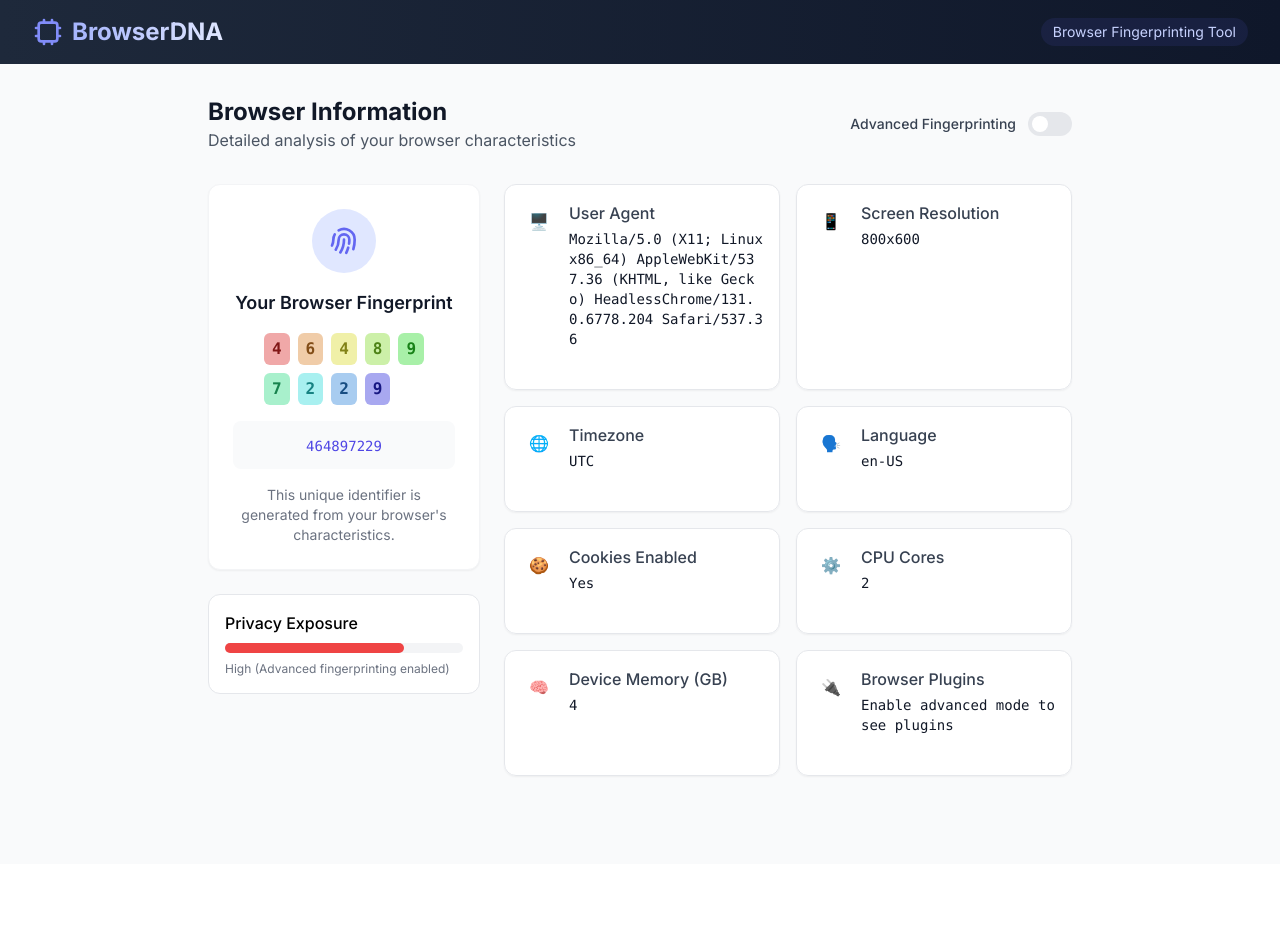
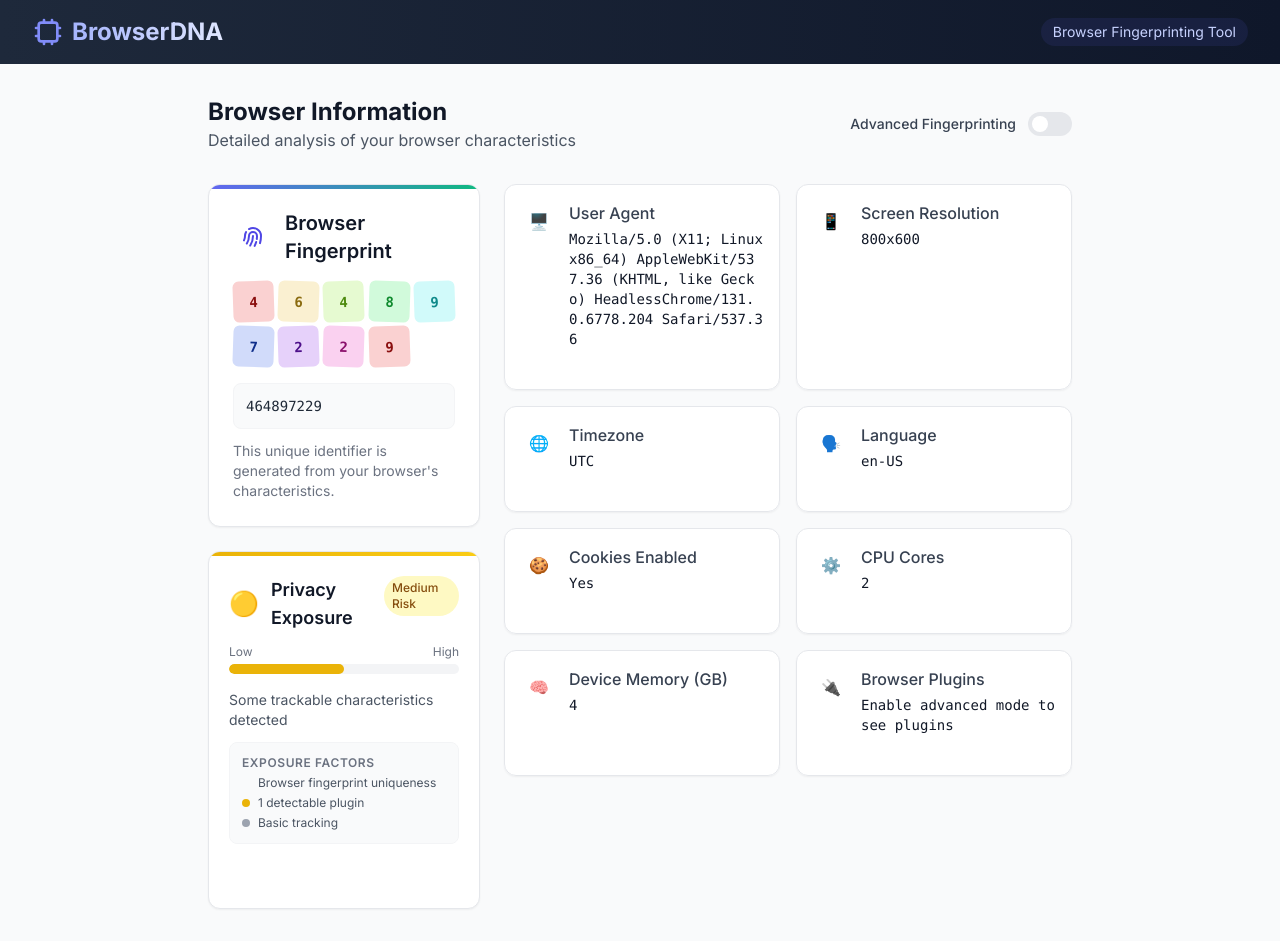
Before and after one commit to Mayaar-Irshad/BrowserDNA, a React (Create React App) app: page / in a window 1280 px wide. Before the commit the page ends 864 px from the top, so only its background shows below. Built offline with nearby package versions, Linux system fonts and the light colour scheme.

Commit message:
refined styling the components

```diff
--- a/src/components/FingerprintDisplay.jsx
+++ b/src/components/FingerprintDisplay.jsx
@@ -1,24 +1,66 @@
 const FingerprintDisplay = ({ fingerprint }) => {
+  const handleCopyFingerprint = () => {
+    navigator.clipboard.writeText(fingerprint);
+  };
+
   return (
-    <div className="bg-white rounded-xl shadow-sm border border-gray-100 p-6">
-      <div className="text-center">
-        <div className="w-16 h-16 bg-indigo-100 rounded-full flex items-center justify-center mx-auto mb-4">
-          <svg className="w-8 h-8 text-indigo-500" fill="none" stroke="currentColor" viewBox="0 0 24 24">
+    <div className="
+      bg-white rounded-xl border border-gray-200
+      shadow-sm hover:shadow-md
+      transition-all duration-300 ease-in-out
+      overflow-hidden
+      group
+      relative
+    ">
+      {/* Gradient accent bar */}
+      <div className="absolute top-0 left-0 right-0 h-1 bg-gradient-to-r from-primary-500 to-secondary-500"></div>
+
+      <div className="p-6">
+        {/* Header with icon */}
+        <div className="flex items-center justify-between mb-4">
+          <div className="flex items-center gap-3">
+            <div className="bg-primary-100 p-2 rounded-lg">
+              <svg className="w-6 h-6 text-primary-600" fill="none" stroke="currentColor" viewBox="0 0 24 24">
                 <path strokeLinecap="round" strokeLinejoin="round" strokeWidth="2" d="M12 11c0 3.517-1.009 6.799-2.753 9.571m-3.44-2.04l.054-.09A13.916 13.916 0 008 11a4 4 0 118 0c0 1.017-.07 2.019-.203 3m-2.118 6.844A21.88 21.88 0 0015.171 17m3.839 1.132c.645-2.266.99-4.659.99-7.132A8 8 0 008 4.07M3 15.364c.64-1.319 1-2.8 1-4.364 0-1.457.39-2.823 1.07-4" />
               </svg>
             </div>
-        <h3 className="text-lg font-semibold text-gray-900 mb-2">Your Browser Fingerprint</h3>
+            <h3 className="text-xl font-semibold text-gray-900">Browser Fingerprint</h3>
+          </div>
+          <button
+            onClick={handleCopyFingerprint}
+            className="
+              text-xs px-3 py-1 rounded-full
+              bg-gray-100 hover:bg-gray-200
+              text-gray-600 hover:text-gray-800
+              flex items-center gap-1
+              transition-colors duration-200
+              opacity-0 group-hover:opacity-100
+            "
+          >
+            <svg className="w-3 h-3" fill="none" stroke="currentColor" viewBox="0 0 24 24">
+              <path strokeLinecap="round" strokeLinejoin="round" strokeWidth="2" d="M8 5H6a2 2 0 00-2 2v12a2 2 0 002 2h10a2 2 0 002-2v-1M8 5a2 2 0 002 2h2a2 2 0 002-2M8 5a2 2 0 012-2h2a2 2 0 012 2m0 0h2a2 2 0 012 2v3m2 4H10m0 0l3-3m-3 3l3 3" />
+            </svg>
+            Copy
+          </button>
+        </div>
 
-        {/* Visual Fingerprint Grid */}
-        <div className="flex justify-center my-4">
-          <div className="grid grid-cols-5 gap-2 w-40">
-            {fingerprint.split('').slice(0,10).map((char, i) => (
+        {/* Visual fingerprint representation */}
+        <div className="mb-4">
+          <div className="flex justify-center">
+            <div className="grid grid-cols-5 gap-1 w-full max-w-xs">
+              {fingerprint.split('').slice(0,20).map((char, i) => (
                 <div
                   key={i}
-                className="h-8 rounded-md flex items-center justify-center font-mono font-bold"
+                  className="
+                    aspect-square rounded-md flex items-center justify-center
+                    font-mono font-bold text-sm
+                    transition-all duration-300 ease-in-out
+                    hover:scale-110 hover:z-10 hover:shadow-md
+                  "
                   style={{
-                  backgroundColor: `hsl(${(i * 30) % 360}, 70%, 80%)`,
-                  color: `hsl(${(i * 30) % 360}, 70%, 30%)`
+                    backgroundColor: `hsl(${(i * 45) % 360}, 80%, 90%)`,
+                    color: `hsl(${(i * 45) % 360}, 80%, 30%)`,
+                    transform: `rotate(${i % 2 ? '2deg' : '-2deg'})`
                   }}
                 >
                   {char}
@@ -26,11 +68,32 @@ const FingerprintDisplay = ({ fingerprint }) => {
               ))}
             </div>
           </div>
+        </div>
 
-        <div className="bg-gray-50 p-3 rounded-lg mb-4">
-          <code className="text-sm font-mono text-indigo-600 break-all">{fingerprint}</code>
+        {/* Fingerprint value with subtle background */}
+        <div className="
+          bg-gray-50 p-3 rounded-lg mb-3
+          border border-gray-100
+          group-hover:bg-gray-100/50
+          transition-colors duration-300
+        ">
+          <code className="
+            text-sm font-mono text-gray-800 break-all
+            flex items-center justify-between
+          ">
+            <span>{fingerprint}</span>
+          </code>
         </div>
-        <p className="text-sm text-gray-500">
+
+        {/* Description with animated underline */}
+        <p className="
+          text-sm text-gray-500
+          relative inline-block
+          after:content-[''] after:absolute after:bottom-0 after:left-0
+          after:h-px after:w-0 after:bg-primary-500
+          group-hover:after:w-full
+          after:transition-all after:duration-500
+        ">
           This unique identifier is generated from your browser's characteristics.
         </p>
       </div>
--- a/src/components/Navbar.jsx
+++ b/src/components/Navbar.jsx
@@ -11,7 +11,7 @@ const Navbar = () => {
               BrowserDNA
             </h1>
           </div>
-          <span className="text-sm bg-indigo-500/10 px-3 py-1 rounded-full text-indigo-200">
+          <span className="text-xs sm:text-sm bg-indigo-500/10 px-2 sm:px-3 py-1 rounded-full text-indigo-200">
             Browser Fingerprinting Tool
           </span>
         </div>
--- /dev/null
+++ b/src/components/PrivacyExposure.jsx
@@ -0,0 +1,115 @@
+import React from 'react';
+
+const PrivacyExposure = ({ plugins, advancedMode }) => {
+  // Determine exposure level based on plugins and advanced mode
+  const exposureLevel = advancedMode ? 'high' :
+                       plugins.length > 0 ? 'medium' : 'low';
+
+  const exposureData = {
+    high: {
+      level: 80,
+      color: 'bg-red-500',
+      text: 'High Risk',
+      description: 'Advanced fingerprinting enabled - many trackable characteristics',
+      icon: '🔴',
+      gradient: 'bg-gradient-to-r from-red-500 to-red-400'
+    },
+    medium: {
+      level: 50,
+      color: 'bg-yellow-500',
+      text: 'Medium Risk',
+      description: 'Some trackable characteristics detected',
+      icon: '🟡',
+      gradient: 'bg-gradient-to-r from-yellow-500 to-yellow-400'
+    },
+    low: {
+      level: 20,
+      color: 'bg-green-500',
+      text: 'Low Risk',
+      description: 'Minimal fingerprinting - few trackable characteristics',
+      icon: '🟢',
+      gradient: 'bg-gradient-to-r from-green-500 to-green-400'
+    }
+  };
+
+  const current = exposureData[exposureLevel];
+
+  return (
+    <div className="
+      bg-white rounded-xl border border-gray-200
+      shadow-sm hover:shadow-md
+      transition-all duration-300 ease-in-out
+      overflow-hidden
+      group
+    ">
+      {/* Gradient header */}
+      <div className={`h-1 w-full ${current.gradient}`}></div>
+
+      <div className="p-5">
+        <div className="flex items-start justify-between mb-3">
+          <div className="flex items-center gap-3">
+            <span className="text-2xl">{current.icon}</span>
+            <h3 className="text-lg font-semibold text-gray-900">Privacy Exposure</h3>
+          </div>
+          <span className={`
+            px-2 py-1 rounded-full text-xs font-medium
+            ${current.color === 'bg-red-500' ? 'bg-red-100 text-red-800' :
+              current.color === 'bg-yellow-500' ? 'bg-yellow-100 text-yellow-800' :
+              'bg-green-100 text-green-800'}
+          `}>
+            {current.text}
+          </span>
+        </div>
+
+        {/* Animated meter */}
+        <div className="mb-4">
+          <div className="flex justify-between text-xs text-gray-500 mb-1">
+            <span>Low</span>
+            <span>High</span>
+          </div>
+          <div className="w-full bg-gray-100 rounded-full h-2.5 overflow-hidden">
+            <div
+              className={`${current.color} h-2.5 rounded-full transition-all duration-1000 ease-out`}
+              style={{ width: `${current.level}%` }}
+            ></div>
+          </div>
+        </div>
+
+        <p className="text-sm text-gray-600 mb-3">
+          {current.description}
+        </p>
+
+        {/* Exposure details */}
+        <div className="bg-gray-50 rounded-lg p-3 border border-gray-100">
+          <h4 className="text-xs font-semibold text-gray-500 uppercase tracking-wider mb-1">
+            Exposure Factors
+          </h4>
+          <ul className="text-xs text-gray-600 space-y-1">
+            <li className="flex items-center">
+              <span className="inline-block w-2 h-2 rounded-full mr-2"
+                    style={{ backgroundColor: current.color.replace('bg-', '') }}></span>
+              Browser fingerprint uniqueness
+            </li>
+            <li className="flex items-center">
+              <span className="inline-block w-2 h-2 rounded-full bg-yellow-500 mr-2"></span>
+              {plugins.length} detectable plugin{plugins.length !== 1 ? 's' : ''}
+            </li>
+            <li className="flex items-center">
+              <span className="inline-block w-2 h-2 rounded-full bg-gray-400 mr-2"></span>
+              {advancedMode ? 'Advanced tracking enabled' : 'Basic tracking'}
+            </li>
+          </ul>
+        </div>
+
+        {/* Privacy tip */}
+        <div className="mt-3 text-xs text-primary-600 opacity-0 group-hover:opacity-100 transition-opacity duration-300">
+          💡 Tip: {exposureLevel === 'high'
+            ? 'Disable advanced fingerprinting to reduce exposure'
+            : 'Use a privacy-focused browser for better protection'}
+        </div>
+      </div>
+    </div>
+  );
+};
+
+export default PrivacyExposure;
--- a/src/pages/Home.jsx
+++ b/src/pages/Home.jsx
@@ -3,6 +3,7 @@ import useFingerprint from "../hooks/useFingerprint";
 import FingerprintDisplay from "../components/FingerprintDisplay";
 import InfoCard from "../components/InfoCard";
 import ToggleSwitch from "../components/ToggleSwitch";
+import PrivacyExposure from "../components/PrivacyExposure";
 
 const Home = () => {
   const [advancedMode, setAdvancedMode] = useState(false);
@@ -30,21 +31,11 @@ const Home = () => {
           <div className="lg:col-span-1 space-y-6">
             <FingerprintDisplay fingerprint={fingerprintData.fingerprint} />
 
-            {/* Privacy Meter */}
-            <div className="bg-white rounded-xl p-4 border border-gray-200">
-              <h3 className="font-medium mb-2">Privacy Exposure</h3>
-              <div className="w-full bg-gray-100 rounded-full h-2.5">
-                <div
-                  className="bg-red-500 h-2.5 rounded-full transition-all duration-500"
-                  style={{ width: `${fingerprintData.plugins.length > 0 ? '75%' : '45%'}` }}
-                ></div>
-              </div>
-              <p className="text-xs mt-2 text-gray-500">
-                {fingerprintData.plugins.length > 0
-                  ? "High (Advanced fingerprinting enabled)"
-                  : "Medium (Basic fingerprinting)"}
-              </p>
-            </div>
+            {/* Updated Privacy Exposure Component */}
+            <PrivacyExposure
+              plugins={fingerprintData.plugins}
+              advancedMode={advancedMode}
+            />
           </div>
 
           {/* Right Column - Info Cards */}
```
Lines whose indentation alone changed are shown as unchanged.
